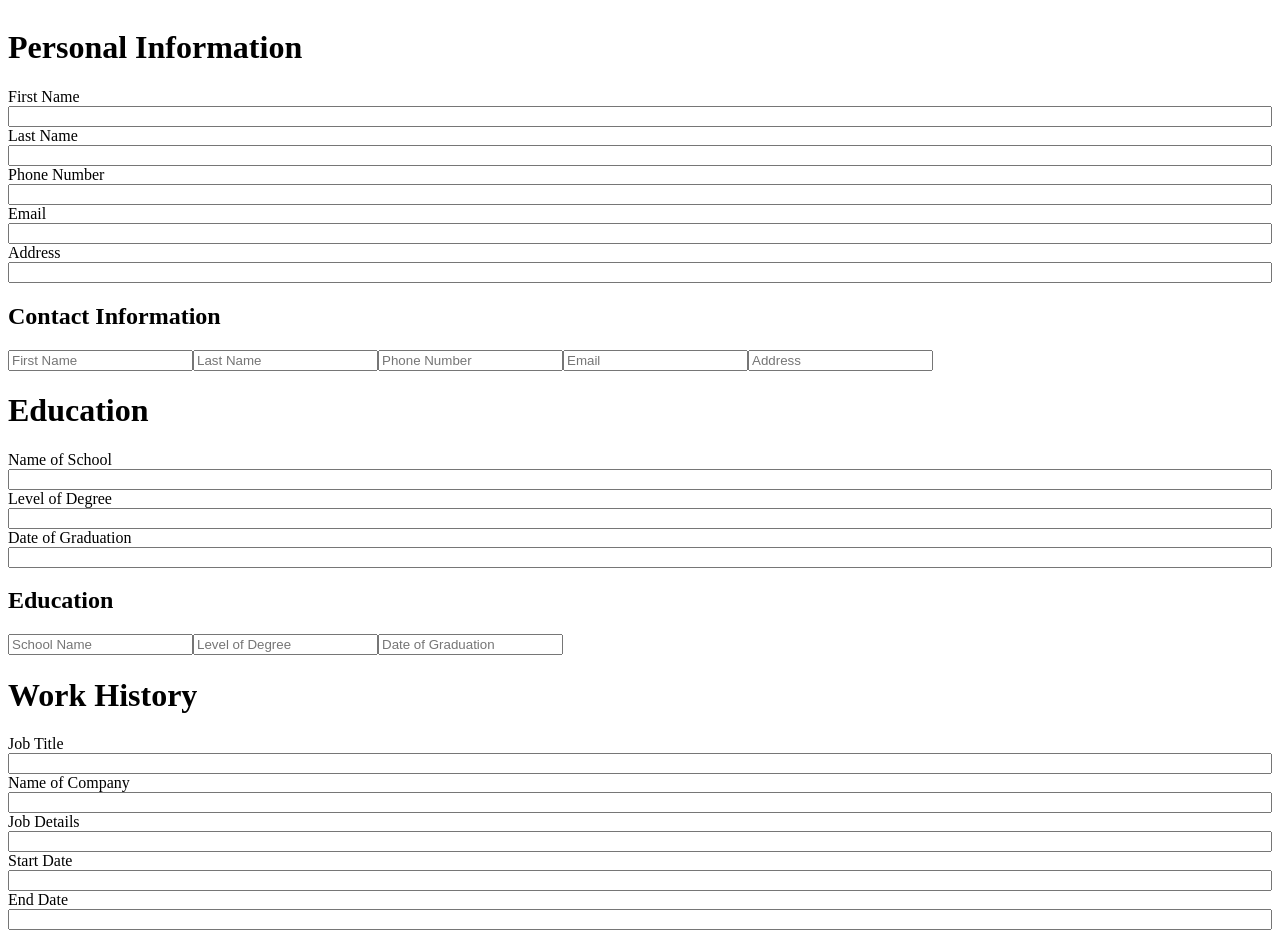
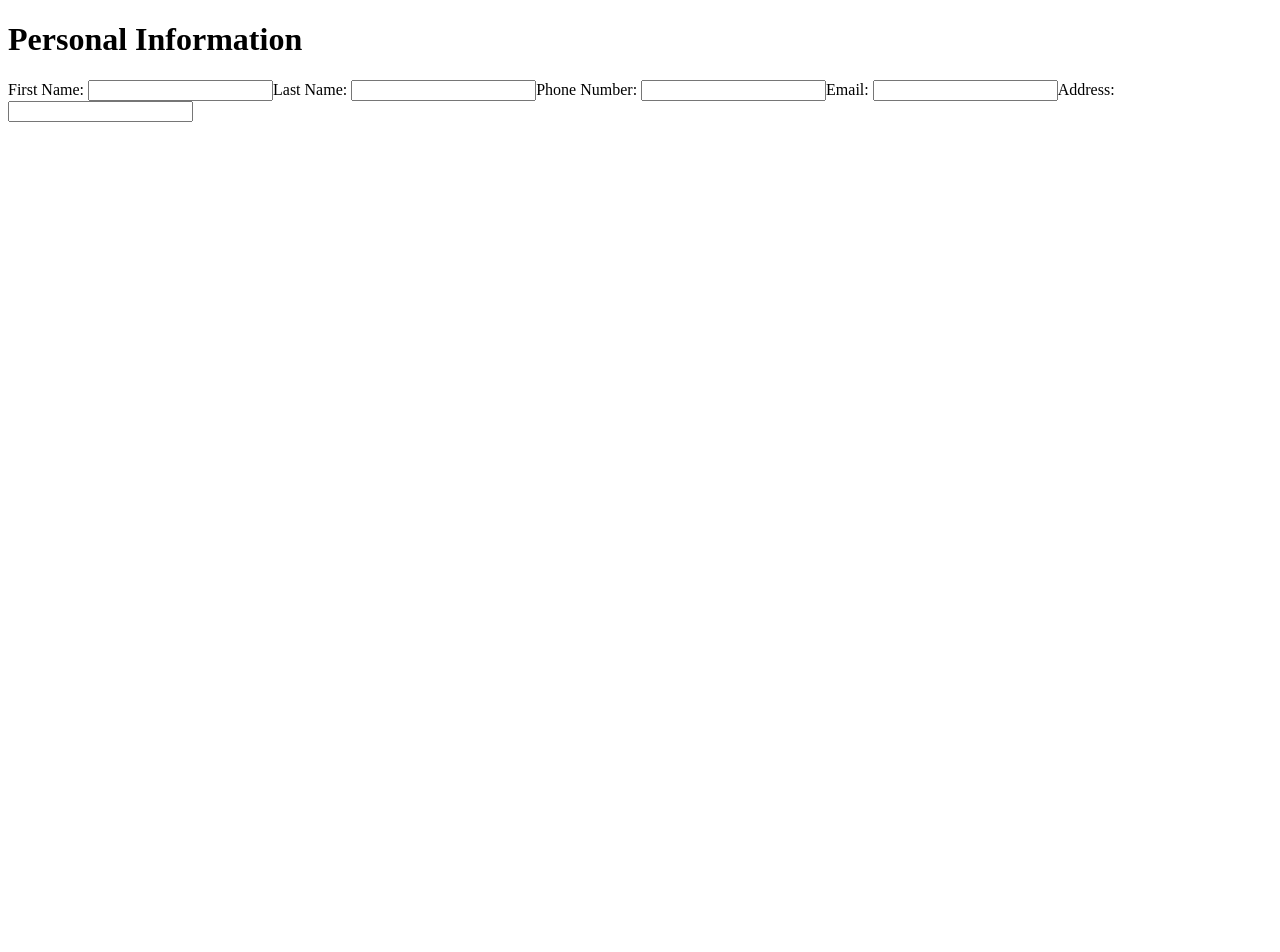
Before and after one commit to jwwals1/resume-builder, a React (Vite) app: page / in a window 1280 px wide. Shown: the top 952 px of the page. After the commit the page ends 800 px from the top, so only its background shows below. Built offline with nearby package versions, Linux system fonts and the light colour scheme.

Commit message:
moved personalInfo state to layout.jsx

```diff
--- a/src/App.jsx
+++ b/src/App.jsx
@@ -8,8 +8,8 @@ function App() {
 
     return (
         <>
-        {/* <PersonalInfo/> */}
-        {/* <EducationInfo/>
+        {/* <PersonalInfo/>
+        <EducationInfo/>
         <WorkInfo/> */}
         <Layout/>
         </>
--- a/src/components/Resume.jsx
+++ b/src/components/Resume.jsx
@@ -1,3 +1,21 @@
+export default function Resume({personalValues}) {
+    return (
+        <>
+            <div className="container">
+                <div className="personalInfo">
+                    <div className="firstName">{personalValues.firstName}</div>
+                    <div className="lastName">{personalValues.lastName}</div>
+                    <div className="phoneNumber">{personalValues.phoneNumber}</div>
+                    <div className="email">{personalValues.email}</div>
+                    <div className="address">{personalValues.address}</div>
+                </div>
+            </div>
+        </>
+    )
+}
+
+
+
 // import { useState } from "react"
 
 
--- a/src/components/educationInfo.jsx
+++ b/src/components/educationInfo.jsx
@@ -1,34 +1,34 @@
-import { useState } from "react";
+// import { useState } from "react";
 
 function EducationInfo () {
-    const [schoolName, setSchoolName] = useState('')
-    const [degreeLevel, setDegreeLevel] = useState('')
-    const [graduationDate, setGraduationDate] = useState('')
+    // const [schoolName, setSchoolName] = useState('')
+    // const [degreeLevel, setDegreeLevel] = useState('')
+    // const [graduationDate, setGraduationDate] = useState('')
 
-    return (
-        <>
-        <div id='education'>
-        <h1>Education</h1>
-        <form id="educationForm" action="">
-            <label htmlFor="schoolName">Name of School</label>
-            <input type="text" id='schoolName' name='schoolName' onChange={(event) => setSchoolName(event.target.value)}/>
-            <label htmlFor="degreeLevel">Level of Degree</label>
-            <input type="text" name="degreeLevel" id="degreeLevel" onChange={(event) => setDegreeLevel(event.target.value)} />
-            <label htmlFor="dateGraduated">Date of Graduation</label>
-            <input type="text" id='dateGraduated' name='dateGraduated' onChange={(event) => setGraduationDate(event.target.value)}/>
-        </form>
-        </div>
-        <div id="educationInfor">
-                <h2>Education</h2>
-                <label htmlFor="schoolNameValue"></label>
-                <input type="text" value={schoolName} name="schoolNameValue" id="schoolNameValue" placeholder="School Name"/>
-                <label htmlFor="degreeLevelValue"></label>
-                <input type="text"  value={degreeLevel} name="degreeLevelValue" id="degreeLevelValue" placeholder="Level of Degree"/>
-                <label htmlFor="graduationDateVaule"></label>
-                <input type="text" value={graduationDate} name="graduationDateVaule" id="graduationDateVaule" placeholder="Date of Graduation"/>
-            </div>
-        </>
-    )
+    // return (
+    //     <>
+    //     <div id='education'>
+    //     <h1>Education</h1>
+    //     <form id="educationForm" action="">
+    //         <label htmlFor="schoolName">Name of School</label>
+    //         <input type="text" id='schoolName' name='schoolName' onChange={(event) => setSchoolName(event.target.value)}/>
+    //         <label htmlFor="degreeLevel">Level of Degree</label>
+    //         <input type="text" name="degreeLevel" id="degreeLevel" onChange={(event) => setDegreeLevel(event.target.value)} />
+    //         <label htmlFor="dateGraduated">Date of Graduation</label>
+    //         <input type="text" id='dateGraduated' name='dateGraduated' onChange={(event) => setGraduationDate(event.target.value)}/>
+    //     </form>
+    //     </div>
+    //     <div id="educationInfor">
+    //             <h2>Education</h2>
+    //             <label htmlFor="schoolNameValue"></label>
+    //             <input type="text" value={schoolName} name="schoolNameValue" id="schoolNameValue" placeholder="School Name"/>
+    //             <label htmlFor="degreeLevelValue"></label>
+    //             <input type="text"  value={degreeLevel} name="degreeLevelValue" id="degreeLevelValue" placeholder="Level of Degree"/>
+    //             <label htmlFor="graduationDateVaule"></label>
+    //             <input type="text" value={graduationDate} name="graduationDateVaule" id="graduationDateVaule" placeholder="Date of Graduation"/>
+    //         </div>
+    //     </>
+    // )
 }
 
 export default EducationInfo
--- a/src/components/layout.jsx
+++ b/src/components/layout.jsx
@@ -2,24 +2,26 @@ import { useState } from "react";
 import EducationInfo from "./educationInfo";
 import PersonalInfo from "./personalnfo";
 import WorkInfo from "./workInfo"
+import Resume from "./Resume";
 
-function Layout() {
-    const [personalValues, setPersonalValues] = useState({firstName: '', lastName: '', phoneNumber:'', email: '', address: ''})
-    function changePersonal () {
-        setPersonalValues({...personalValues, [event.target.id]: event.target.value})
+export default function Layout() {
+    const [personalValues, setPersonalValues] = useState({firstName: '', lastName: '', phoneNumber:'', email: '', address: ''});
+    function changePersonal (event) {
+        setPersonalValues({ ...personalValues, [event.target.id]: event.target.value})
     }
     const [educationValues, setEducationValues] = useState({schoolName: '', degreeLevel: '', graduationDate:''})
-        function changeEducation () {
+        function changeEducation (event) {
             setEducationValues({...educationValues, [event.target.id]: event.target.value})
     }
     const [workValues, setWorkValues] = useState({jobTitle:'', companyName:'', jobDetails:'', startDate: '', endDate:''})
-    function changeWork () {
+    function changeWork (event) {
         setWorkValues({...workValues, [event.target.id]: event.target.value})
     }
 
     return (
         <>
-        <div id="layout">
+        <div className="container">
+            <div className="userInput">
                 <PersonalInfo
                     personalValues={personalValues} onChange={changePersonal}/>
                 <EducationInfo
@@ -27,8 +29,10 @@ function Layout() {
                 <WorkInfo
                     workValues={workValues} onChange={changeWork}/>
             </div>
+            <div className="resume">
+                <Resume personalValues={personalValues}/>
+            </div>
+        </div>
         </>
     )
 }
-
-export default Layout
--- a/src/components/personalnfo.jsx
+++ b/src/components/personalnfo.jsx
@@ -1,44 +1,25 @@
-import { useState } from "react"
+// import { useState } from "react"
 
-function PersonalInfo() {
-    const [firstName, setFirstName] = useState('')
-    const [lastName, setLastName] = useState('')
-    const [phoneNumber, setPhoneNumber] = useState('')
-    const [email, setEmail] = useState('')
-    const [address, setAddress] = useState('')
+export default function PersonalInfo({personalValues, onChange}) {
 
     return (
         <>
         <div id='personalInfo'>
-        <h1>Personal Information</h1>
-        <form id="personalInfoForm" action="" >
-            <label htmlFor="firstName">First Name</label>
-            <input type="text" id='firstName' name='firstName' onChange={(event) => setFirstName(event.target.value)}/>
-            <label htmlFor="lastName">Last Name</label>
-            <input type="text" id='lastName' name='lastName' onChange={(event) => setLastName(event.target.value)}/>
-            <label htmlFor="phone">Phone Number</label>
-            <input type="number" id='phone' name='phone' onChange={(event) => setPhoneNumber(event.target.value)}/>
-            <label htmlFor="email">Email</label>
-            <input type="email" id='email' name='email' onChange={(event) => setEmail(event.target.value)}/>
-            <label htmlFor="address">Address</label>
-            <input type="text" id='address' name='address'onChange={(event) => setAddress(event.target.value)}/>
-        </form>
-        </div>
-            <div id="contactInfo">
-            <h2>Contact Information</h2>
-            <label htmlFor="firstNameValue"></label>
-            <input type="text" name="firstNameValue" id="firstNameValue" value={firstName} placeholder="First Name"/>
-            <label htmlFor="lastNameValue"></label>
-            <input type="text"  name="lastNameValue" id="lastNameValue" value={lastName} placeholder="Last Name"/>
-            <label htmlFor="phoneNumberValue"></label>
-            <input type="number" name="phoneNumberValue" id="phoneNumberValue" value={phoneNumber} placeholder="Phone Number"/>
-            <label htmlFor="emailValue"></label>
-            <input type="email" name="emailValue"  id="emailValue" value={email} placeholder="Email"/>
-            <label htmlFor="addressValue"></label>
-            <input type="text" name="addressValue" id="addressValue" value={address} placeholder="Address"/>
+            <h1>Personal Information</h1>
+            <form id="personalInfoForm" action="" >
+                <label>First Name:{' '}
+                <input type="text" id="firstName" name="firstName" onChange={onChange} value={personalValues.firstName}/>
+                </label>
+                <label>Last Name: {' '}</label>
+                <input type="text" id='lastName' name='lastName' onChange={onChange} value={personalValues.lastName}/>
+                <label>Phone Number: {' '}</label>
+                <input type="number" id='phoneNumber' name='phoneNumber' onChange={onChange} value={personalValues.phoneNumber}/>
+                <label>Email: {' '}</label>
+                <input type="email" id='email' name='email' onChange={onChange} value={personalValues.email}/>
+                <label>Address: {' '}</label>
+                <input type="text" id='address' name='address'onChange={onChange} value={personalValues.address}/>
+            </form>
         </div>
         </>
     )
 }
-
-export default PersonalInfo
--- a/src/components/workInfo.jsx
+++ b/src/components/workInfo.jsx
@@ -1,44 +1,44 @@
-import { useState } from "react";
+// import { useState } from "react";
 
 function WorkInfo() {
-    const [jobTitle, setJobTitle] = useState('')
-    const [companyName, setCompanyName] = useState('')
-    const [jobDetails, setJobDetails] = useState('')
-    const [startDate, setStartDate] = useState('')
-    const [endDate, setEndDate] = useState('')
+    // const [jobTitle, setJobTitle] = useState('')
+    // const [companyName, setCompanyName] = useState('')
+    // const [jobDetails, setJobDetails] = useState('')
+    // const [startDate, setStartDate] = useState('')
+    // const [endDate, setEndDate] = useState('')
 
-    return (
-        <>
-        <div id='workHistory'>
-        <form action="" id="workHistoryForm">
-        <h1>Work History</h1>
-            <label htmlFor="jobTitle">Job Title</label>
-            <input type="text" id='jobTitle' name='jobTitle' onChange={(event) => setJobTitle(event.target.value)}/>
-            <label htmlFor="companyName">Name of Company</label>
-            <input type="text" id='companyName' name='companyName' onChange={(event) => setCompanyName(event.target.value)}/>
-            <label htmlFor="jobDetails">Job Details</label>
-            <input type="text" id='jobDetails' name='jobDetails' onChange={(event) => setJobDetails(event.target.value)}/>
-            <label htmlFor="startDate">Start Date</label>
-            <input type="text" id='startDate' name='startDate' onChange={(event) => setStartDate(event.target.value)}/>
-            <label htmlFor="endDate">End Date</label>
-            <input type="text" id='endDate' name='endDate'onChange={(event) => setEndDate(event.target.value)}/>
-        </form>
-        </div>
-        <div id="workHistoryInfo">
-                <h2>Work Information</h2>
-                <label htmlFor="jobTitleValue"></label>
-                <input type="text" value={jobTitle} name="jobTitleValue" id="jobTitleValue" placeholder="Job Title"/>
-                <label htmlFor="companyValue"></label>
-                <input type="text" value={companyName} name="companyValue" id="companyValue" placeholder="Company Name"/>
-                <label htmlFor="jobDetailsValue"></label>
-                <input type="text" value={jobDetails} name="jobDetailsValue" id="jobDetailsValue" placeholder="Job Details"/>
-                <label htmlFor="startDateValue"></label>
-                <input type="text" value={startDate} name="startDateValue" id="startDateValue" placeholder="Start Date"/>
-                <label htmlFor="endDateValue"></label>
-                <input type="text" value={endDate} name="endDateValue" id="endDateValue" placeholder="End Date"/>
-            </div>
-        </>
-    )
+    // return (
+    //     <>
+    //     <div id='workHistory'>
+    //     <form action="" id="workHistoryForm">
+    //     <h1>Work History</h1>
+    //         <label htmlFor="jobTitle">Job Title</label>
+    //         <input type="text" id='jobTitle' name='jobTitle' onChange={(event) => setJobTitle(event.target.value)}/>
+    //         <label htmlFor="companyName">Name of Company</label>
+    //         <input type="text" id='companyName' name='companyName' onChange={(event) => setCompanyName(event.target.value)}/>
+    //         <label htmlFor="jobDetails">Job Details</label>
+    //         <input type="text" id='jobDetails' name='jobDetails' onChange={(event) => setJobDetails(event.target.value)}/>
+    //         <label htmlFor="startDate">Start Date</label>
+    //         <input type="text" id='startDate' name='startDate' onChange={(event) => setStartDate(event.target.value)}/>
+    //         <label htmlFor="endDate">End Date</label>
+    //         <input type="text" id='endDate' name='endDate'onChange={(event) => setEndDate(event.target.value)}/>
+    //     </form>
+    //     </div>
+    //     <div id="workHistoryInfo">
+    //             <h2>Work Information</h2>
+    //             <label htmlFor="jobTitleValue"></label>
+    //             <input type="text" value={jobTitle} name="jobTitleValue" id="jobTitleValue" placeholder="Job Title"/>
+    //             <label htmlFor="companyValue"></label>
+    //             <input type="text" value={companyName} name="companyValue" id="companyValue" placeholder="Company Name"/>
+    //             <label htmlFor="jobDetailsValue"></label>
+    //             <input type="text" value={jobDetails} name="jobDetailsValue" id="jobDetailsValue" placeholder="Job Details"/>
+    //             <label htmlFor="startDateValue"></label>
+    //             <input type="text" value={startDate} name="startDateValue" id="startDateValue" placeholder="Start Date"/>
+    //             <label htmlFor="endDateValue"></label>
+    //             <input type="text" value={endDate} name="endDateValue" id="endDateValue" placeholder="End Date"/>
+    //         </div>
+    //     </>
+    // )
 }
 
 export default WorkInfo
--- a/src/index.css
+++ b/src/index.css
@@ -1,10 +1,9 @@
-#container {
+/* #container {
     display: flex;
 }
 
 #sideBar {
     display: grid;
-    /* justify-items: center; */
     width: 20%;
     border: solid;
     padding: 2%;
@@ -16,9 +15,6 @@
 
 #education, #personalInfo, #workHistory {
     display: grid;
-    /* justify-items: center; */
-    /* width: 100%; */
-
 }
 
 #educationForm{
@@ -27,4 +23,4 @@
 
 #workHistoryForm {
     display: grid;
-}
+} */
```
Lines whose indentation alone changed are shown as unchanged.
